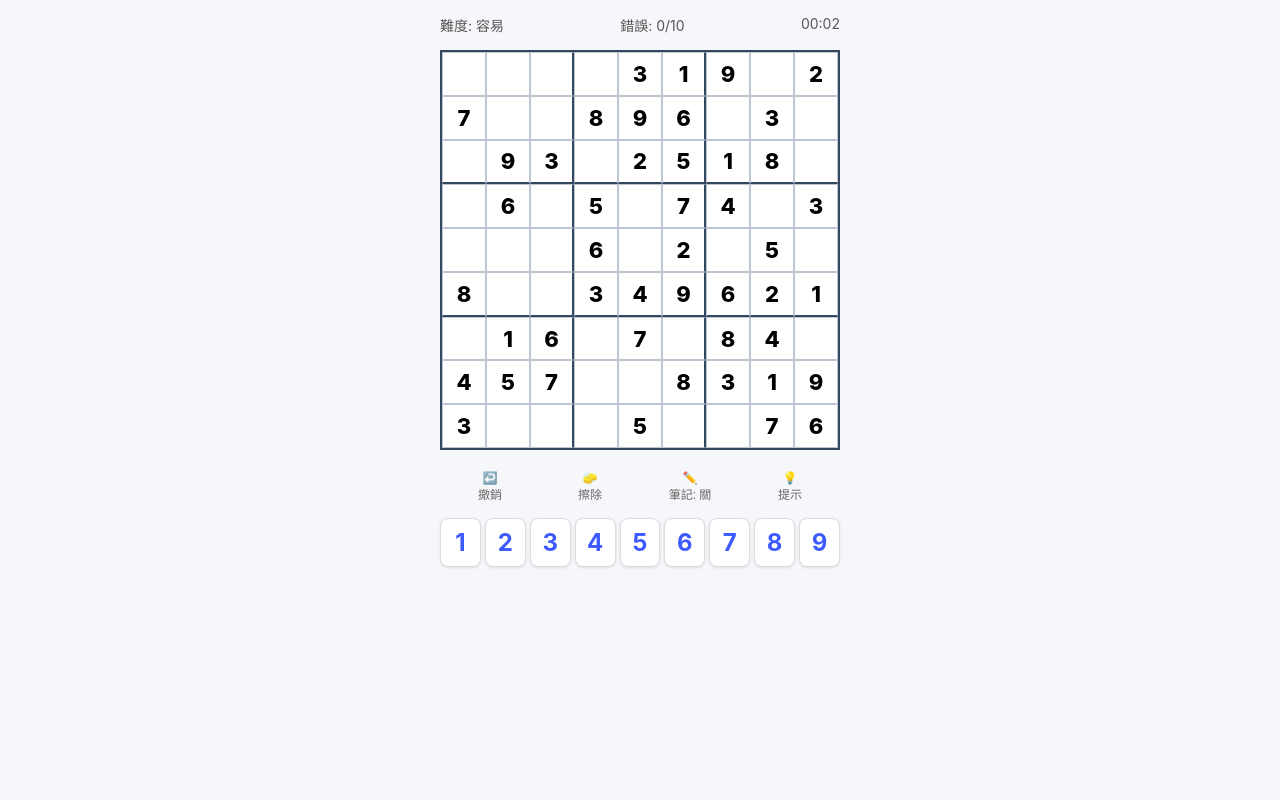
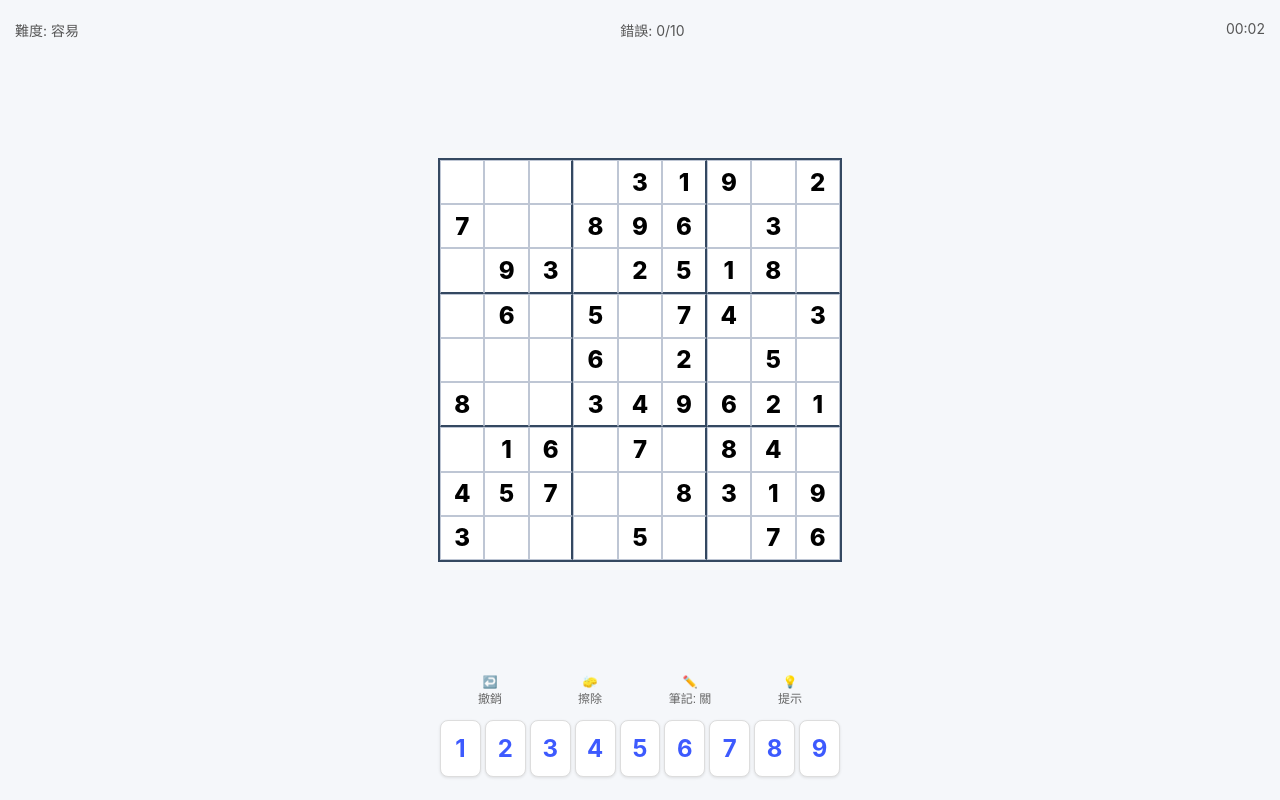
Before and after one commit to poop456258-cmd/Index.html, a plain HTML site: page index.html in a window 1280 px wide. Both pictures are taken after a click on the button "容易". Drawn offline with Linux system fonts and the light colour scheme.

Commit message:
Update index.html

```diff
--- a/index.html
+++ b/index.html
@@ -2,7 +2,7 @@
 <html lang="zh-Hant">
 <head>
     <meta charset="UTF-8">
-    <meta name="viewport" content="width=device-width, initial-scale=1.0, maximum-scale=1.0, user-scalable=no">
+    <meta name="viewport" content="width=device-width, initial-scale=1.0, maximum-scale=1.0, user-scalable=no, viewport-fit=cover">
     <title>連惠香數獨挑戰！</title>
     <style>
         :root {
@@ -14,97 +14,112 @@
             --border-thin: 1px solid #bec6d4;
         }
 
-        /* 核心佈局修正：防止手機端滾動跑版 */
+        /* 終極鎖定：確保整個頁面就是一個手機螢幕高度，不准捲動 */
         html, body {
             position: fixed;
             width: 100%;
             height: 100%;
+            margin: 0; padding: 0;
             overflow: hidden;
-            margin: 0; padding: 0;
             background-color: #f5f7fa;
-            font-family: -apple-system, BlinkMacSystemFont, "Segoe UI", Roboto, sans-serif;
+            font-family: -apple-system, sans-serif;
         }
-
-        * { box-sizing: border-box; -webkit-tap-highlight-color: transparent; }
 
         body {
             display: flex;
             flex-direction: column;
-            align-items: center;
+            justify-content: space-between; /* 讓內容上下撐開 */
+            padding-bottom: env(safe-area-inset-bottom); /* 適配 iPhone 底部橫條 */
         }
 
-        header { width: 100%; padding: 15px 15px 5px; text-align: center; }
+        /* 頂部資訊區 */
+        header {
+            height: 60px;
+            display: flex;
+            flex-direction: column;
+            justify-content: center;
+            padding: 0 15px;
+        }
         .stats-bar {
-            width: 100%; max-width: 400px;
             display: flex; justify-content: space-between;
-            font-size: 14px; margin: 0 auto; color: #555;
+            font-size: 14px; color: #555;
         }
 
-        /* 棋盤佈局：使用 vw 確保正方形且不溢出 */
+        /* 棋盤容器：關鍵修正，使用 flex-grow 讓它佔據最大可用空間 */
+        .board-wrapper {
+            flex-grow: 1;
+            display: flex;
+            align-items: center;
+            justify-content: center;
+            width: 100%;
+        }
+
         .sudoku-board {
             display: grid;
             grid-template-columns: repeat(9, 1fr);
-            width: 92vw;
-            height: 92vw;
+            width: 94vw;
+            height: 94vw;
             max-width: 400px;
             max-height: 400px;
-            margin: 10px auto;
             border: var(--border-thick);
             background: white;
-            touch-action: manipulation;
+            touch-action: none;
         }
 
         .cell {
             border: var(--border-thin);
             display: flex; align-items: center; justify-content: center;
-            font-size: 22px;
+            font-size: min(6vw, 24px); /* 字體大小隨螢幕縮放 */
             position: relative;
         }
 
-        /* 九宮格粗線條 */
+        /* 九宮格線 */
         .cell:nth-child(3n) { border-right: var(--border-thick); }
         .cell:nth-child(9n) { border-right: var(--border-thin); }
         .cell:nth-child(n+19):nth-child(-n+27), .cell:nth-child(n+46):nth-child(-n+54) { border-bottom: var(--border-thick); }
 
-        /* 格子狀態 */
         .cell.selected { background-color: var(--selected-blue) !important; color: white; }
         .cell.related { background-color: var(--highlight-blue); }
         .cell.same-num { background-color: #d1e9ff; }
         .cell.error { color: var(--error-red); background-color: #ffd7e0; }
         .cell.fixed { font-weight: 800; color: #000; }
 
-        .notes-grid {
-            display: grid; grid-template-columns: repeat(3, 1fr); width: 100%; height: 100%;
-            font-size: 9px; color: #888; pointer-events: none;
+        /* 功能按鈕區 */
+        .controls {
+            height: 60px;
+            display: flex;
+            justify-content: space-around;
+            align-items: center;
+            width: 100%;
+            max-width: 400px;
+            margin: 0 auto;
         }
-
-        /* 控制台 */
-        .controls {
-            width: 100%; max-width: 400px;
-            display: flex; justify-content: space-around;
-            padding: 10px 0;
-        }
-        .btn-tool { background: none; border: none; font-size: 12px; color: #666; cursor: pointer; flex: 1; }
+        .btn-tool { background: none; border: none; font-size: 12px; color: #666; flex: 1; cursor: pointer; }
         .active-tool { color: var(--selected-blue); font-weight: bold; }
 
-        /* 數字鍵盤：橫向一列 */
+        /* 數字鍵盤區 */
+        .numpad-wrapper {
+            height: 70px;
+            padding-bottom: 10px;
+        }
         .numpad {
             display: flex;
             justify-content: space-between;
-            width: 94vw; max-width: 400px;
-            padding: 5px 0;
+            width: 94vw;
+            max-width: 400px;
+            margin: 0 auto;
             gap: 4px;
         }
         .num-btn {
             flex: 1;
-            aspect-ratio: 1/1.2;
+            height: 55px;
             background: white; border-radius: 8px; border: 1px solid #ddd;
             font-size: 24px; display: flex; align-items: center; justify-content: center;
             color: var(--selected-blue); font-weight: bold;
             box-shadow: 0 1px 3px rgba(0,0,0,0.1);
         }
 
-        /* 覆蓋層 (選單與勝利) */
+        /* 蓋板樣式保持 */
         .overlay {
             position: fixed; top: 0; left: 0; width: 100%; height: 100%;
             background: rgba(255,255,255,0.98); z-index: 1000;
@@ -114,24 +129,25 @@
         .menu-btn {
             width: 220px; padding: 16px; margin: 10px; border: none;
             border-radius: 40px; background: var(--selected-blue); color: white;
-            font-size: 18px; font-weight: bold; box-shadow: 0 4px 12px rgba(61,90,254,0.3);
+            font-size: 18px; font-weight: bold;
         }
+        .notes-grid { display: grid; grid-template-columns: repeat(3, 1fr); width: 100%; height: 100%; font-size: 9px; color: #888; }
     </style>
 </head>
 <body>
 
 <div id="start-menu" class="overlay">
-    <h1 style="color:var(--primary-blue); margin-bottom:10px;">連惠香數獨挑戰！</h1>
-    <p style="color:#666; margin-bottom:40px;">請選擇難度開始遊戲</p>
+    <h1 style="color:var(--primary-blue);">連惠香數獨挑戰！</h1>
+    <p>請選擇難度開始</p>
     <button class="menu-btn" onclick="startGame('easy')">容易</button>
     <button class="menu-btn" onclick="startGame('medium')">普通</button>
     <button class="menu-btn" onclick="startGame('hard')">困難</button>
 </div>
 
 <div id="win-modal" class="overlay" style="display:none;">
-    <h1 style="font-size: 64px; margin-bottom: 10px;">🏅</h1>
-    <h2 style="color:var(--selected-blue); margin-bottom: 5px;">恭喜連惠香挑戰成功！</h2>
-    <p id="final-time" style="font-size: 18px; color: #555; margin-bottom: 40px;"></p>
+    <h1 style="font-size: 60px;">🏅</h1>
+    <h2>恭喜連惠香挑戰成功！</h2>
+    <p id="final-time"></p>
     <button class="menu-btn" onclick="resetToMenu()">開始新遊戲</button>
 </div>
 
@@ -143,7 +159,9 @@
     </div>
 </header>
 
-<div class="sudoku-board" id="board"></div>
+<div class="board-wrapper">
+    <div class="sudoku-board" id="board"></div>
+</div>
 
 <div class="controls">
     <button class="btn-tool" onclick="undo()">↩️<br>撤銷</button>
@@ -152,37 +170,32 @@
     <button class="btn-tool" onclick="useHint()">💡<br>提示</button>
 </div>
 
-<div class="numpad" id="numpad"></div>
+<div class="numpad-wrapper">
+    <div class="numpad" id="numpad"></div>
+</div>
 
 <script>
     let solution = [], puzzle = [], displayGrid = [];
     let selectedIdx = null, isNoteMode = false, mistakes = 0, seconds = 0;
     let timerInterval, historyStack = [];
 
-    // --- 生成算法 ---
-    function isValid(board, row, col, num) {
-        for (let i = 0; i < 9; i++) {
-            if (board[row][i] === num || board[i][col] === num) return false;
-        }
-        let sR = Math.floor(row / 3) * 3, sC = Math.floor(col / 3) * 3;
-        for (let i = 0; i < 3; i++) {
-            for (let j = 0; j < 3; j++) {
-                if (board[sR + i][sC + j] === num) return false;
-            }
-        }
+    function isValid(board, r, c, n) {
+        for (let i = 0; i < 9; i++) if (board[r][i] === n || board[i][c] === n) return false;
+        let sR = Math.floor(r / 3) * 3, sC = Math.floor(c / 3) * 3;
+        for (let i = 0; i < 3; i++) for (let j = 0; j < 3; j++) if (board[sR + i][sC + j] === n) return false;
         return true;
     }
 
     function fillBoard(board) {
-        for (let row = 0; row < 9; row++) {
-            for (let col = 0; col < 9; col++) {
-                if (board[row][col] === 0) {
+        for (let r = 0; r < 9; r++) {
+            for (let c = 0; c < 9; c++) {
+                if (board[r][c] === 0) {
                     let nums = [1,2,3,4,5,6,7,8,9].sort(() => Math.random() - 0.5);
-                    for (let num of nums) {
-                        if (isValid(board, row, col, num)) {
-                            board[row][col] = num;
+                    for (let n of nums) {
+                        if (isValid(board, r, c, n)) {
+                            board[r][c] = n;
                             if (fillBoard(board)) return true;
-                            board[row][col] = 0;
+                            board[r][c] = 0;
                         }
                     }
                     return false;
@@ -192,23 +205,18 @@
         return true;
     }
 
-    // --- 遊戲控制 ---
-    function startGame(difficulty) {
+    function startGame(diff) {
         document.getElementById('start-menu').style.display = 'none';
         document.getElementById('win-modal').style.display = 'none';
-        document.getElementById('label-diff').innerText = `難度: ${difficulty==='easy'?'容易':difficulty==='medium'?'普通':'困難'}`;
-
-        // 重置參數
+        document.getElementById('label-diff').innerText = `難度: ${diff==='easy'?'容易':diff==='medium'?'普通':'困難'}`;
         mistakes = 0; seconds = 0; historyStack = []; selectedIdx = null; isNoteMode = false;
         document.getElementById('mistakes').innerText = `錯誤: 0/10`;
-        document.getElementById('note-btn').classList.remove('active-tool');
         document.getElementById('note-btn').innerHTML = "✏️<br>筆記: 關";
 
-        // 生成
         let board = Array.from({length: 9}, () => Array(9).fill(0));
         fillBoard(board);
         solution = board.flat();
-        let holes = difficulty === 'easy' ? 35 : difficulty === 'medium' ? 45 : 55;
+        let holes = diff === 'easy' ? 35 : diff === 'medium' ? 45 : 55;
         puzzle = [...solution];
         let ids = Array.from({length: 81}, (_, i) => i).sort(() => Math.random() - 0.5);
         for (let i = 0; i < holes; i++) puzzle[ids[i]] = null;
@@ -224,20 +232,17 @@
     }
 
     function initUI() {
-        const boardEl = document.getElementById('board');
-        const numpadEl = document.getElementById('numpad');
-        boardEl.innerHTML = ''; numpadEl.innerHTML = '';
-
-        displayGrid = puzzle.map((val, i) => ({
-            val: val, correct: solution[i], isFixed: val !== null, notes: new Set(), isError: false
-        }));
+        const b = document.getElementById('board');
+        const n = document.getElementById('numpad');
+        b.innerHTML = ''; n.innerHTML = '';
+        displayGrid = puzzle.map((val, i) => ({ val, correct: solution[i], isFixed: val !== null, notes: new Set(), isError: false }));
 
         for (let i = 0; i < 81; i++) {
-            let cell = document.createElement('div');
-            cell.className = 'cell';
-            if (displayGrid[i].isFixed) cell.classList.add('fixed');
-            cell.onclick = () => { selectedIdx = i; render(); };
-            boardEl.appendChild(cell);
+            let c = document.createElement('div');
+            c.className = 'cell';
+            if (displayGrid[i].isFixed) c.classList.add('fixed');
+            c.onclick = () => { selectedIdx = i; render(); };
+            b.appendChild(c);
         }
 
         for (let i = 1; i <= 9; i++) {
@@ -245,7 +250,7 @@
             btn.className = 'num-btn';
             btn.innerText = i;
             btn.onclick = () => handleInput(i);
-            numpadEl.appendChild(btn);
+            n.appendChild(btn);
         }
         render();
     }
@@ -253,23 +258,15 @@
     function render() {
         displayGrid.forEach((data, i) => {
             let cell = document.getElementById('board').children[i];
-            cell.innerHTML = '';
-            cell.classList.remove('selected', 'related', 'same-num', 'error');
-
+            cell.innerHTML = ''; cell.classList.remove('selected', 'related', 'same-num', 'error');
             if (data.val) {
                 cell.innerText = data.val;
                 if (data.isError) cell.classList.add('error');
             } else if (data.notes.size > 0) {
-                let g = document.createElement('div');
-                g.className = 'notes-grid';
-                [1,2,3,4,5,6,7,8,9].forEach(n => {
-                    let d = document.createElement('div');
-                    d.innerText = data.notes.has(n) ? n : '';
-                    g.appendChild(d);
-                });
+                let g = document.createElement('div'); g.className = 'notes-grid';
+                [1,2,3,4,5,6,7,8,9].forEach(n => { let d = document.createElement('div'); d.innerText = data.notes.has(n) ? n : ''; g.appendChild(d); });
                 cell.appendChild(g);
             }
-
             if (selectedIdx !== null) {
                 let r = Math.floor(i/9), c = i%9, sr = Math.floor(selectedIdx/9), sc = selectedIdx%9;
                 if (i === selectedIdx) cell.classList.add('selected');
@@ -283,7 +280,6 @@
         if (selectedIdx === null || displayGrid[selectedIdx].isFixed) return;
         saveHistory();
         let cell = displayGrid[selectedIdx];
-
         if (isNoteMode) {
             cell.val = null; cell.isError = false;
             cell.notes.has(num) ? cell.notes.delete(num) : cell.notes.add(num);
@@ -310,9 +306,7 @@
     function eraseCell() {
         if (selectedIdx !== null && !displayGrid[selectedIdx].isFixed) {
             saveHistory();
-            displayGrid[selectedIdx].val = null;
-            displayGrid[selectedIdx].notes.clear();
-            displayGrid[selectedIdx].isError = false;
+            displayGrid[selectedIdx].val = null; displayGrid[selectedIdx].notes.clear(); displayGrid[selectedIdx].isError = false;
             render();
         }
     }
@@ -321,24 +315,19 @@
         if (selectedIdx !== null && !displayGrid[selectedIdx].isFixed) {
             saveHistory();
             displayGrid[selectedIdx].val = displayGrid[selectedIdx].correct;
-            displayGrid[selectedIdx].isFixed = true;
-            displayGrid[selectedIdx].isError = false;
-            displayGrid[selectedIdx].notes.clear();
-            render();
-            if (displayGrid.every(d => d.val === d.correct)) win();
+            displayGrid[selectedIdx].isFixed = true; displayGrid[selectedIdx].isError = false;
+            render(); if (displayGrid.every(d => d.val === d.correct)) win();
         }
     }
 
     function saveHistory() {
-        let snap = JSON.stringify(displayGrid.map(d => ({...d, notes: Array.from(d.notes)})));
-        historyStack.push(snap);
+        historyStack.push(JSON.stringify(displayGrid.map(d => ({...d, notes: Array.from(d.notes)}))));
         if (historyStack.length > 30) historyStack.shift();
     }
 
     function undo() {
         if (historyStack.length > 0) {
-            let last = JSON.parse(historyStack.pop());
-            displayGrid = last.map(d => ({...d, notes: new Set(d.notes)}));
+            displayGrid = JSON.parse(historyStack.pop()).map(d => ({...d, notes: new Set(d.notes)}));
             render();
         }
     }
@@ -347,8 +336,7 @@
         if(timerInterval) clearInterval(timerInterval);
         timerInterval = setInterval(() => {
             seconds++;
-            let m = Math.floor(seconds/60).toString().padStart(2,'0');
-            let s = (seconds%60).toString().padStart(2,'0');
+            let m = Math.floor(seconds/60).toString().padStart(2,'0'), s = (seconds%60).toString().padStart(2,'0');
             document.getElementById('timer').innerText = `${m}:${s}`;
         }, 1000);
     }
```
